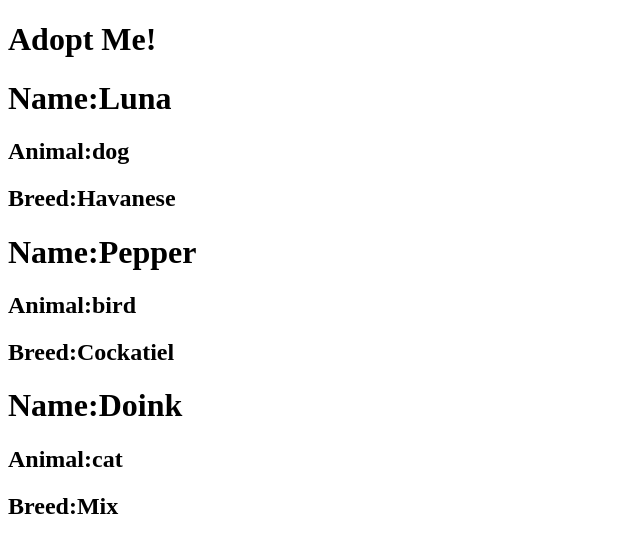
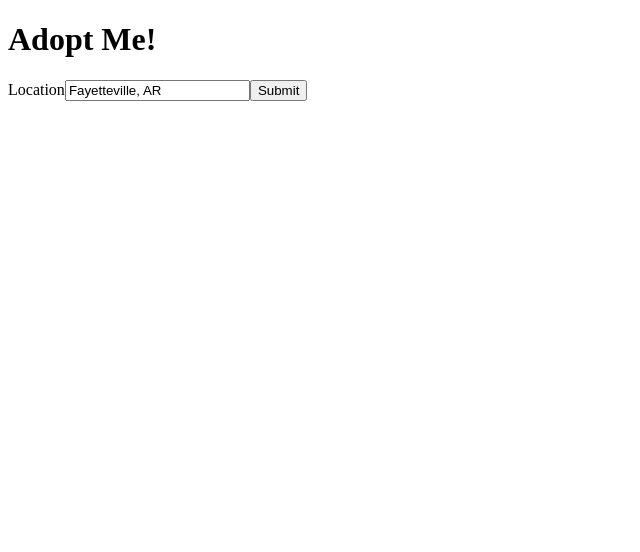
Before and after one commit to alex-504/adopt-me, a React (Vite) app: page / in a window 1280 px wide. Shown: the top 552 px of the page, without its empty margins (0-640 px from the left). Built offline with nearby package versions, Linux system fonts and the light colour scheme.

Commit message:
Create headers for hooks

```diff
--- a/src/App.js
+++ b/src/App.js
@@ -1,14 +1,12 @@
 import React from "react";
 import ReactDOM from "react-dom";
-import Pet from "./Pet";
+import SearchParams from "./SearchParams";
 
 const App = () => {
   return (
     <div>
       <h1>Adopt Me!</h1>
-      <Pet name="Luna" animal="dog" breed="Havanese" />
-      <Pet name="Pepper" animal="bird" breed="Cockatiel" />
-      <Pet name="Doink" animal="cat" breed="Mix" />
+      <SearchParams />
     </div>
   );
 };
--- /dev/null
+++ b/src/SearchParams.jsx
@@ -0,0 +1,24 @@
+import React, { useState} from 'react'
+
+const SearchParams = () => {
+const [location, setLocation] = useState("Fayetteville, AR"); //all hooks start with 'use'
+
+return (
+  <div className="search-params">
+    <form>
+      <label htmlFor="">
+        Location
+        <input
+          id="location"
+          value={location}
+          placeholder="Location"
+          onChange={e => setLocation(e.target.value)}
+        />
+      </label>
+      <button>Submit</button>
+    </form>
+  </div>
+);
+};
+
+export default SearchParams;
```
Also changed, not shown: src/SearchParams.js (deleted), 2 other files (tests, documents, lock files or other folders).
